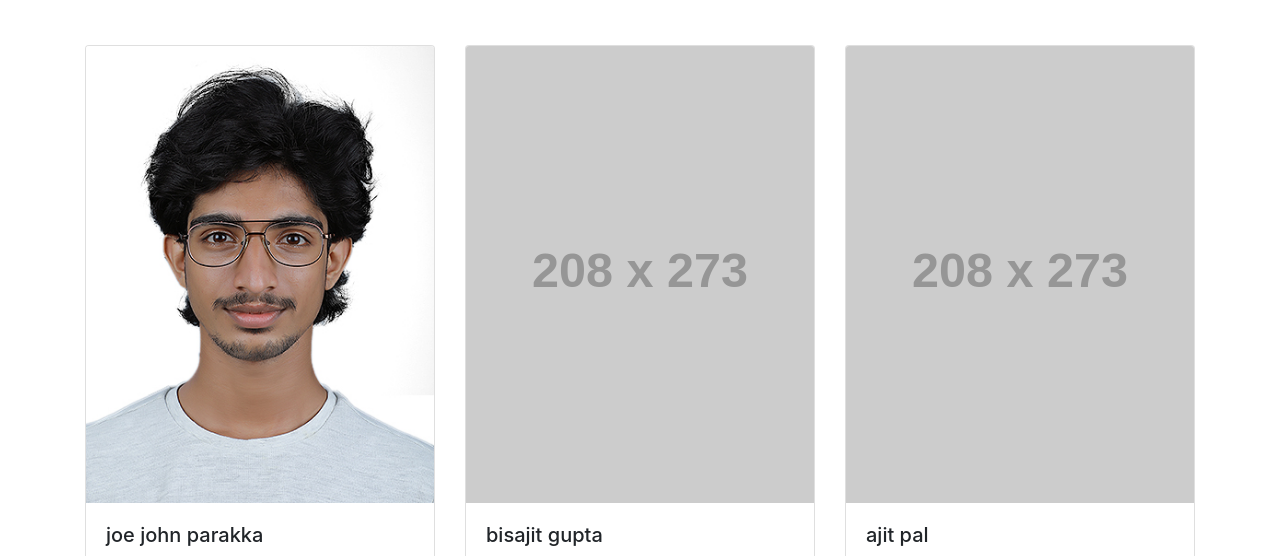
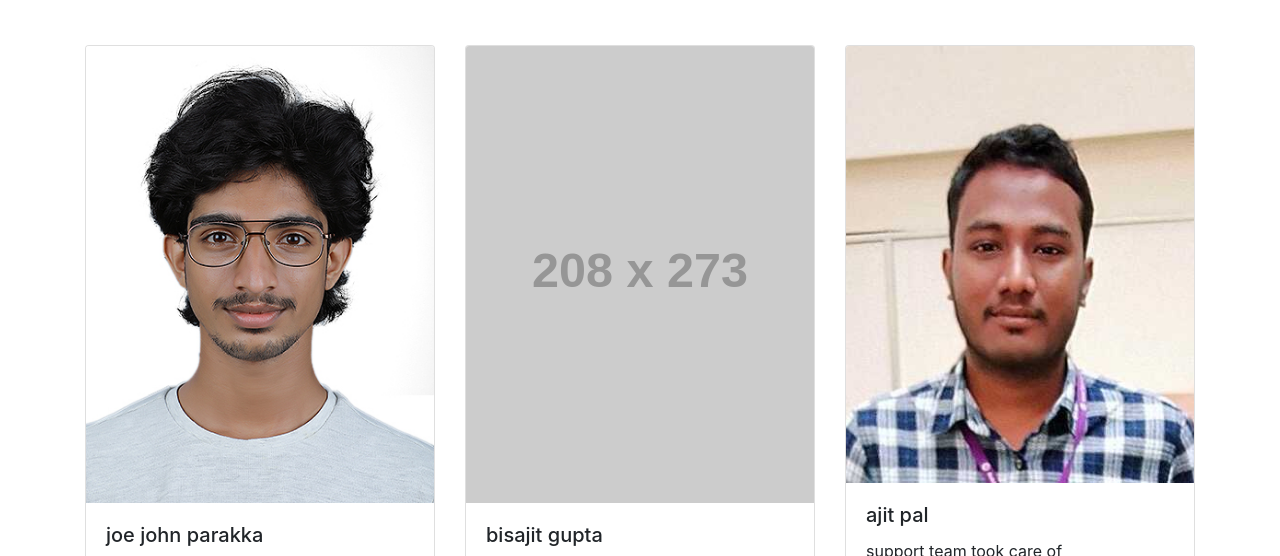
Before and after one commit to joejohn2000/Viruni, a plain HTML site: page about-us.html in a window 1280 px wide. Shown: the part 375-931 px from the top of the page. Drawn offline with nearby package versions, Linux system fonts and the light colour scheme; placeholder pictures from the web are drawn by us; a script that the page names is missing.

Commit message:
about us

```diff
--- a/about-us.html
+++ b/about-us.html
@@ -68,7 +68,7 @@
 
 			<div class="col-md-4 mb-4">
 				<div class="card">
-				  <img src="https://via.placeholder.com/208x273" class="card-img-top" alt="...">
+				  <img src="assets/ajit pal (2).jpeg" class="card-img-top"style="width: 208;height: 273;" alt="...">
 				  <div class="card-body">
 				    <h5 class="card-title">ajit pal</h5>
 				    <p class="card-text">support team took care of documentations </p>
```
Also changed, not shown: assets/ajit pal (2).jpeg (added), assets/ajit pal.jpeg (added).
